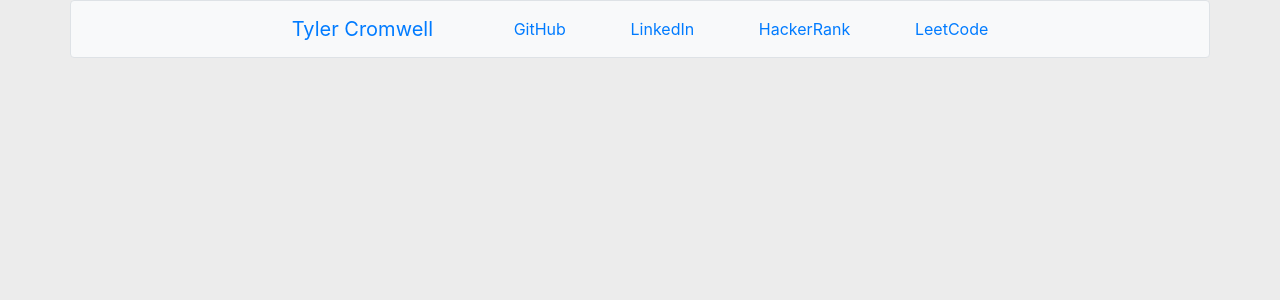
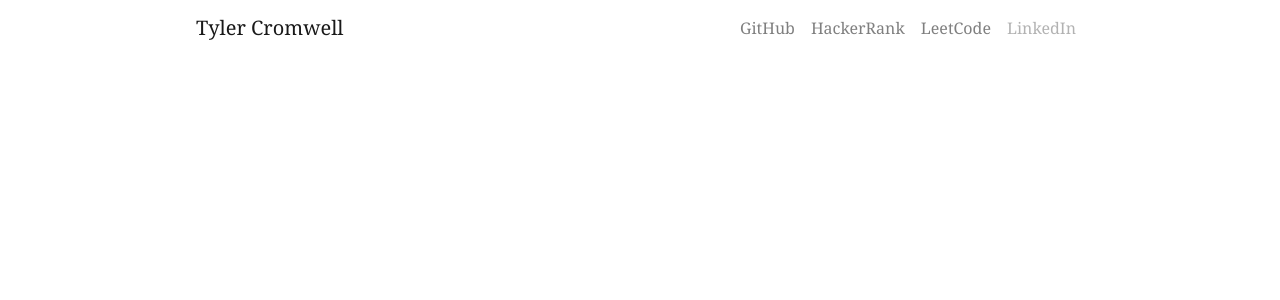
Before and after one commit to tyler-cromwell/Website, a Django app: template core/templates/base.html in a window 1280 px wide. Shown: the top 300 px of the page. Run offline with Django 3.2, Linux system fonts and the light colour scheme; the template is opened without the code that fills it, so the values that code supplies are empty; some libraries are stand-ins or nearby versions.

Commit message:
Overhauling, intermediate commit 7

```diff
--- a/core/static/base.css
+++ b/core/static/base.css
@@ -1,9 +1,10 @@
-body {
+body.custom {
+    /*
     background-color: #ececec;
-    /*
     font-family: Ubuntu, sans-serif;
     font-family: DejaVu Sans Mono, monospace;
     */
+    font-family: Georgia, serif;
 }
 
 
--- a/core/templates/base.html
+++ b/core/templates/base.html
@@ -17,25 +17,58 @@
         <link rel="stylesheet" type="text/css" href="{% static "base.css" %}">
         {% block css %}{% endblock css %}
     </head>
-    <body>
+    <body class="bg-white custom">
         <div class="container">
-            <div class="row bg-light border rounded">
-                <div class="col-md-2"></div>
-                <div class="col-md-8">
-                    <nav class="navbar">
-                        <a href="{% url 'core:index' %}" class="navbar-brand">Tyler Cromwell</a>
-                        <a href="https://github.com/tyler-cromwell">GitHub</a>
-                        <a href="#">LinkedIn</a>
-                        <a href="https://www.hackerrank.com/tjc6185">HackerRank</a>
-                        <a href="https://leetcode.com/tjc6185/">LeetCode</a>
+            <div class="row pb-1">
+                <div class="col-md-1"></div>
+
+                <div class="col-md-10">
+                    <nav class="navbar navbar-expand-lg navbar-light">
+                        <a class="navbar-brand" href="{% url 'core:index' %}">Tyler Cromwell</a>
+
+                        <button class="navbar-toggler" type="button" data-toggle="collapse" data-target="#navbarSupportedContent" aria-controls="navbarSupportedContent" aria-expanded="false" aria-label="Toggle navigation">
+                            <span class="navbar-toggler-icon"></span>
+                        </button>
+
+                        <div class="collapse navbar-collapse" id="navbarSupportedContent">
+                            <ul class="navbar-nav ml-auto">
+                                <li class="nav-item">
+                                    <a class="nav-link" href="https://github.com/tyler-cromwell">GitHub</a>
+                                </li>
+                                <li class="nav-item">
+                                    <a class="nav-link" href="https://www.hackerrank.com/tjc6185">HackerRank</a>
+                                </li>
+                                <li class="nav-item">
+                                    <a class="nav-link" href="https://leetcode.com/tjc6185/">LeetCode</a>
+                                </li>
+                                <li class="nav-item">
+                                    <a class="nav-link disabled" href="#" tabindex="-1" aria-disabled="true">LinkedIn</a>
+                                </li>
+    <!--
+                                <li class="nav-item dropdown">
+                                    <a class="nav-link dropdown-toggle" href="#" id="navbarDropdown" role="button" data-toggle="dropdown" aria-haspopup="true" aria-expanded="false">Dropdown</a>
+                                    <div class="dropdown-menu" aria-labelledby="navbarDropdown">
+                                        <a class="dropdown-item" href="#">Action</a>
+                                        <a class="dropdown-item" href="#">Another action</a>
+                                        <div class="dropdown-divider"></div>
+                                        <a class="dropdown-item" href="#">Something else here</a>
+                                    </div>
+                                </li>
+    -->
+                            </ul>
+                        </div>
                     </nav>
                 </div>
-                <div class="col-md-2"></div>
+
+                <div class="col-md-1"></div>
             </div>
         </div>
+
+        <!-- Template-specific main content -->
         <main role="main" class="container">
             {% block main %}{% endblock main %}
         </main>
+
         <!-- Optional - jQuery first, then Popper.js, then Bootstrap JS -->
         <script src="https://code.jquery.com/jquery-3.3.1.slim.min.js" integrity="sha384-q8i/X+965DzO0rT7abK41JStQIAqVgRVzpbzo5smXKp4YfRvH+8abtTE1Pi6jizo" crossorigin="anonymous"></script>
         <script src="https://cdnjs.cloudflare.com/ajax/libs/popper.js/1.14.7/umd/popper.min.js" integrity="sha384-UO2eT0CpHqdSJQ6hJty5KVphtPhzWj9WO1clHTMGa3JDZwrnQq4sF86dIHNDz0W1" crossorigin="anonymous"></script>
```
Also changed, not shown: core/templates/details.html (+6 -19 lines), core/templates/index.html (+9 -6 lines).
